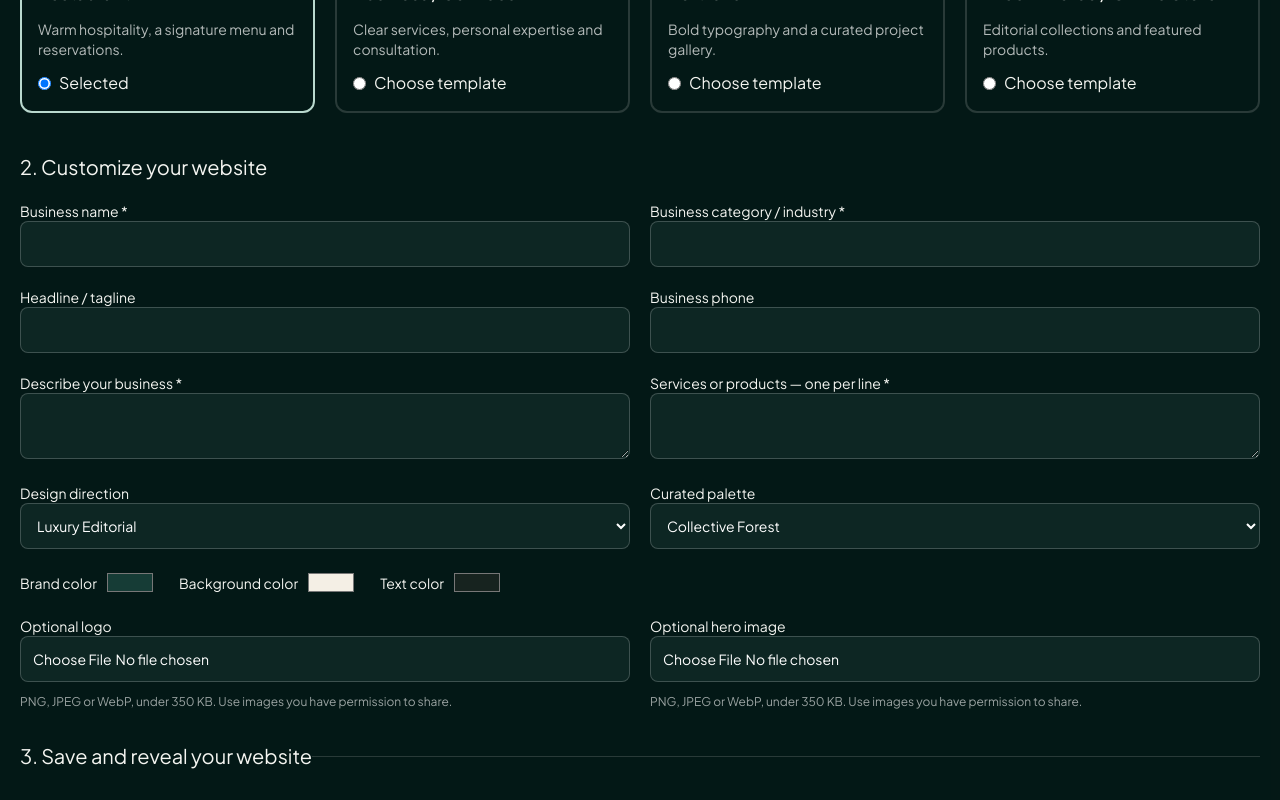
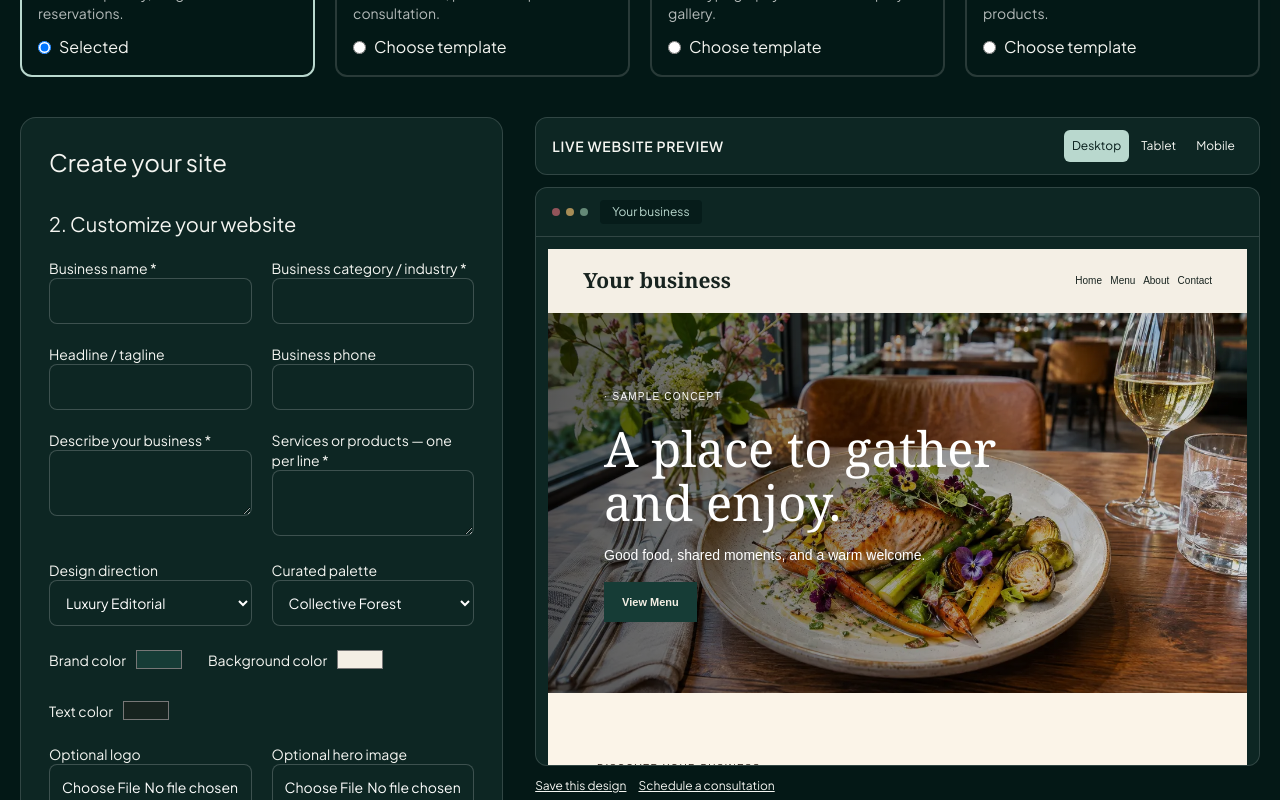
Before and after one commit to ivapbj/The-Ivana-Collective-Website, a React (Vite) app: page / in a window 1280 px wide. Shown: the part 1420-2220 px from the top of the page. Built offline with nearby package versions, Linux system fonts and the light colour scheme.

Commit message:
Show live website edits beside the generator form

```diff
--- a/src/components/StylePreviewSection.tsx
+++ b/src/components/StylePreviewSection.tsx
@@ -33,19 +33,22 @@ export default function StylePreviewSection({onScheduleCall}:{onScheduleCall:()=
   if (name === 'colors') paletteEdited.current = true;
   setForm(previous=>({...previous,[name]:value}));
   setSaved(null);
+  setNotice('');
   key.current=crypto.randomUUID();
  };
  function selectTemplate(template: ConceptType) {
   const preserveColors = paletteEdited.current;
   setForm(previous=>({...previous,template,colors:preserveColors ? previous.colors : defaultPalette(template)}));
   setSaved(null);
+  setNotice('');
   key.current=crypto.randomUUID();
  }
  const paletteIndex = palettes.findIndex(([, colors])=>colors.every((color,index)=>color===form.colors[index]));
  useEffect(()=>{
   const params=new URLSearchParams(location.search), id=params.get('preview') || sessionStorage.getItem('website-preview');
   if (!id) return;
-  fetch(`/api/preview-submit?id=${encodeURIComponent(id)}&access=${encodeURIComponent(params.get('access') || '')}`).then(async r=>{if(!r.ok) throw Error('Saved preview access is unavailable or expired.');return r.json();}).then(data=>{paletteEdited.current=true;setSaved(data.config);setForm(data.config);}).catch(e=>setError(e.message));
+  const startingKey=key.current;
+  fetch(`/api/preview-submit?id=${encodeURIComponent(id)}&access=${encodeURIComponent(params.get('access') || '')}`).then(async r=>{if(!r.ok) throw Error('Saved preview access is unavailable or expired.');return r.json();}).then(data=>{if(key.current!==startingKey)return;paletteEdited.current=true;setSaved(data.config);setForm(data.config);}).catch(e=>{if(key.current===startingKey)setError(e.message);});
   if(params.has('access')) {params.delete('access');history.replaceState(null,'',`${location.pathname}?${params}#interactive-preview`);}
  },[]);
  async function upload(file:File|undefined,field:string) {
@@ -55,34 +58,65 @@ export default function StylePreviewSection({onScheduleCall}:{onScheduleCall:()=
  }
  async function submit(e:React.FormEvent){
   e.preventDefault();if(busy)return;setBusy(true);setError('');setNotice('');
-  try {const response=await fetch('/api/preview-submit',{method:'POST',headers:{'Content-Type':'application/json','Idempotency-Key':key.current},body:JSON.stringify(form)});const data=response.headers.get('content-type')?.includes('application/json')?await response.json():{error:'The preview service is temporarily unavailable. Please try again shortly.'};if(!response.ok)throw Error(data.error || 'Unable to save. Please retry.');
-   setSaved(data.config);sessionStorage.setItem('website-preview',data.id);setNotice(data.emailStatus==='accepted'?'Your design is saved. Confirmation emails were accepted for processing.':'Your design is saved. Email confirmation is pending.');
-   document.getElementById('saved-website-preview')?.scrollIntoView({behavior:'smooth'});
+  const submittedKey=key.current;
+  try {const response=await fetch('/api/preview-submit',{method:'POST',headers:{'Content-Type':'application/json','Idempotency-Key':submittedKey},body:JSON.stringify(form)});const data=response.headers.get('content-type')?.includes('application/json')?await response.json():{error:'The preview service is temporarily unavailable. Please try again shortly.'};if(!response.ok)throw Error(data.error || 'Unable to save. Please retry.');
+   sessionStorage.setItem('website-preview',data.id);
+   if (key.current === submittedKey) setSaved(data.config);
+   setNotice(key.current === submittedKey
+    ? 'Your design is saved.'
+    : 'Your submitted design is saved. Save again to keep your latest edits.');
   } catch(e){setError(e instanceof Error?e.message:'Unable to save. Please retry.');}finally{setBusy(false);}
  }
- const input='w-full rounded-lg border border-white/20 bg-[#0d2623] p-3 text-white focus:outline-2 focus:outline-[#b9d8ce]';
+ const input='min-w-0 w-full rounded-lg border border-white/20 bg-[#0d2623] p-3 text-white focus:outline-2 focus:outline-[#b9d8ce]';
  const textField=(name:keyof typeof initial,label:string,required=false,multiline=false)=><label className="block space-y-2" key={name}><span>{label}{required?' *':''}</span>{multiline?<textarea className={input} required={required} maxLength={3000} value={String(form[name])} onChange={e=>update(name,e.target.value)}/>:<input className={input} required={required} maxLength={200} type={name==='email'?'email':'text'} value={String(form[name])} onChange={e=>update(name,e.target.value)}/>}</label>;
- const preview=saved;
+ const preview=form;
  return <section id="interactive-preview" className="bg-[#061c1a] text-[#f4f5f1] px-5 py-20"><div className="max-w-7xl mx-auto space-y-10">
-  <header className="max-w-2xl space-y-4"><p className="uppercase tracking-widest text-[#b9d8ce] text-sm">Your next chapter</p><h2 className="text-4xl md:text-5xl">Imagine your website.</h2><p>Choose a starting point, make it yours, then save your request to reveal your personalized homepage.</p></header>
+  <header className="max-w-2xl space-y-4"><h2 className="text-4xl md:text-5xl">Imagine your website.</h2><p>Choose a template and watch it change as you add your business details. Save your design when you’re ready.</p></header>
   <fieldset><legend className="text-xl mb-5">1. Choose your template</legend><div className="grid sm:grid-cols-2 lg:grid-cols-4 gap-5">{choices.map(c=><label key={c.name} className={`cursor-pointer rounded-xl overflow-hidden border-2 ${form.template===c.name?'border-[#b9d8ce]':'border-white/15'}`}><img src={`/images/concept-${c.image}.webp`} alt={`${c.name} template visual example`} className="w-full aspect-[4/3] object-cover"/><div className="p-4 space-y-3"><h3 className="text-lg">{c.name}</h3><p className="text-sm text-white/70">{c.summary}</p><span className="flex gap-2 items-center"><input type="radio" name="template" checked={form.template===c.name} onChange={()=>selectTemplate(c.name)}/>{form.template===c.name?'Selected':'Choose template'}</span></div></label>)}</div></fieldset>
-  <form onSubmit={submit} className="space-y-8 text-sm">
-   <fieldset className="space-y-5"><legend className="text-xl mb-5">2. Customize your website</legend><div className="grid md:grid-cols-2 gap-5">{textField('businessName','Business name',true)}{textField('industry','Business category / industry',true)}{textField('tagline','Headline / tagline')}{textField('phone','Business phone')}{textField('description','Describe your business',true,true)}{textField('services','Services or products — one per line',true,true)}</div>
+  <div className="grid items-start gap-6 lg:grid-cols-[minmax(0,2fr)_minmax(0,3fr)] lg:gap-8">
+  <form id="website-editor" onSubmit={submit} className="min-w-0 scroll-mt-28 space-y-8 rounded-2xl border border-white/15 bg-[#0d2623] p-5 text-sm sm:p-7">
+   <div className="flex flex-wrap items-center justify-between gap-3"><h3 className="text-2xl">Create your site</h3><a className="underline lg:hidden" href="#saved-website-preview">View live preview</a></div>
+   <fieldset className="min-w-0 space-y-5"><legend className="text-xl mb-5">2. Customize your website</legend><div className="grid md:grid-cols-2 gap-5">{textField('businessName','Business name',true)}{textField('industry','Business category / industry',true)}{textField('tagline','Headline / tagline')}{textField('phone','Business phone')}{textField('description','Describe your business',true,true)}{textField('services','Services or products — one per line',true,true)}</div>
    <div className="grid md:grid-cols-2 gap-5">{form.template !== 'Portfolio' && form.template !== 'Business / Services' && <label className="space-y-2">Design direction<select className={input} value={form.theme} onChange={e=>update('theme',e.target.value)}>{['Luxury Editorial','Clean Modern','Hypercolor Modern','Gen Z Brutalist'].map(t=><option key={t}>{t}</option>)}</select></label>}<label className="space-y-2">Curated palette<select className={input} value={paletteIndex} onChange={e=>update('colors',palettes[Number(e.target.value)][1])}><option value={-1} disabled>Custom colors</option>{palettes.map(([name],index)=><option key={name} value={index}>{name}</option>)}</select></label></div>
    <div className="flex flex-wrap gap-6">{['Brand color','Background color','Text color'].map((label,i)=><label key={label} className="flex items-center gap-2">{label}<input aria-label={label} type="color" value={form.colors[i]} onChange={e=>update('colors',form.colors.map((c,j)=>i===j?e.target.value:c))}/></label>)}</div>
    <div className="grid md:grid-cols-2 gap-5">{['logo','image'].map(field=><label key={field} className="space-y-2 block">Optional {field==='logo'?'logo':'hero image'}<input type="file" className={input} accept="image/png,image/jpeg,image/webp" onChange={e=>upload(e.target.files?.[0],field)}/><span className="text-xs text-white/60">PNG, JPEG or WebP, under 350 KB. Use images you have permission to share.</span></label>)}</div></fieldset>
-   <fieldset className="space-y-5 border-t border-white/15 pt-8"><legend className="text-xl">3. Save and reveal your website</legend><div className="grid md:grid-cols-2 gap-5">{textField('fullName','Full name',true)}{textField('email','Email address',true)}</div>
+   <fieldset id="save-website-design" className="min-w-0 scroll-mt-28 space-y-5 border-t border-white/15 pt-8"><legend className="text-xl">3. Save your design</legend><div className="grid md:grid-cols-2 gap-5">{textField('fullName','Full name',true)}{textField('email','Email address',true)}</div>
     <label className="flex gap-3 items-start"><input type="checkbox" required checked={form.contactConsent} onChange={e=>update('contactConsent',e.target.checked)}/><span>I agree that The Ivana Collective may save my information and design selections and contact me about this website request. *</span></label>
     <label className="flex gap-3 items-start"><input type="checkbox" checked={form.marketingConsent} onChange={e=>update('marketingConsent',e.target.checked)}/><span>Optional: send me marketing emails. I can unsubscribe at any time.</span></label>
     <label className="hidden" aria-hidden="true">Leave blank<input tabIndex={-1} autoComplete="off" value={form.botField} onChange={e=>update('botField',e.target.value)}/></label>
     <p className="text-white/60 text-xs">We use these details to review and respond to your request. Your preview is accessible in this browser for 24 hours. For questions or deletion requests, contact info@theivanacollective.com.</p>
     {error&&<p role="alert" className="text-red-300">{error}</p>}{notice&&<p role="status">{notice}</p>}
-    <button disabled={busy} className="rounded-lg bg-[#b9d8ce] text-[#061c1a] px-6 py-4 font-semibold disabled:opacity-60">{busy?'Saving your design…':'Save & reveal my website'}</button>
+    <button disabled={busy} className="rounded-lg bg-[#b9d8ce] text-[#061c1a] px-6 py-4 font-semibold disabled:opacity-60">{busy?'Saving your design…':'Save my design'}</button>
    </fieldset>
   </form>
-  <div id="saved-website-preview" className="space-y-4"><div className="flex flex-wrap gap-3 items-center justify-between"><h3 className="text-xl">Your saved homepage</h3><div className="flex gap-3">{[['Desktop','100%'],['Tablet','768px'],['Mobile','375px']].map(([label,value])=><button key={label} className="border border-white/30 rounded px-3 py-2" onClick={()=>setWidth(value)}>{label}</button>)}</div></div>
-   {preview?<div className="mx-auto max-w-full overflow-hidden rounded-xl" style={{width,'--preview-primary':preview.colors[0],'--preview-background':preview.colors[1],'--preview-text':preview.colors[2],'--preview-surface':preview.colors[1],'--preview-font-heading':preview.theme==='Luxury Editorial'?'Georgia, serif':'Arial, sans-serif','--preview-font-body':'Arial, sans-serif'} as React.CSSProperties}><HomepageConcept type={preview.template} name={preview.businessName} tagline={preview.tagline} industry={preview.industry} email={preview.email} phone={preview.phone} logo={preview.logo} compact={width==='375px'} description={preview.description} services={preview.services} image={preview.image}/></div>:<div className="border border-white/20 rounded-xl p-12 text-center">Your complete personalized preview unlocks after your request is securely saved.</div>}
-   {preview&&<><p className="text-xs text-white/60">Website concept only. Example navigation and shopping controls are visual demonstrations.</p><button onClick={onScheduleCall} className="underline">Schedule a consultation</button></>}
+  <aside id="saved-website-preview" aria-label="Website preview" className="min-w-0 scroll-mt-28 space-y-3 lg:sticky lg:top-24">
+   <div className="flex flex-wrap items-center justify-between gap-3 rounded-xl border border-white/15 bg-[#0d2623] px-4 py-3">
+    <h3 className="text-sm font-semibold uppercase tracking-wider">Live website preview</h3>
+    <div className="flex flex-wrap gap-1" role="group" aria-label="Preview width">
+     {[['Desktop','100%'],['Tablet','768px'],['Mobile','375px']].map(([label,value])=>(
+      <button key={label} type="button" aria-pressed={width===value} className={`rounded-md px-2 py-2 text-xs ${width===value?'bg-[#b9d8ce] text-[#061c1a]':'hover:bg-white/10'}`} onClick={()=>setWidth(value)}>{label}</button>
+     ))}
+    </div>
+   </div>
+   <div className="overflow-hidden rounded-xl border border-white/15 bg-[#0d2623]">
+    <div className="flex items-center gap-3 border-b border-white/15 px-4 py-3">
+     <span className="flex gap-1.5" aria-hidden="true"><span className="size-2 rounded-full bg-[#92545a]" /><span className="size-2 rounded-full bg-[#a78c56]" /><span className="size-2 rounded-full bg-[#648977]" /></span>
+     <span className="min-w-0 truncate rounded bg-[#061c1a] px-3 py-1 text-xs text-[#b9d8ce]">{preview.businessName.trim() || 'Your business'}</span>
+    </div>
+    <div tabIndex={0} aria-label="Scrollable homepage preview" className="max-h-[65vh] min-h-0 overflow-auto p-2 focus-visible:outline-2 focus-visible:outline-[#b9d8ce] sm:p-3 lg:max-h-[calc(100dvh-17rem)]">
+     <div className="mx-auto max-w-full overflow-hidden" style={{width,'--preview-primary':preview.colors[0],'--preview-background':preview.colors[1],'--preview-text':preview.colors[2],'--preview-surface':preview.colors[1],'--preview-font-heading':preview.theme==='Luxury Editorial'?'Georgia, serif':'Arial, sans-serif','--preview-font-body':'Arial, sans-serif'} as React.CSSProperties}>
+      <HomepageConcept type={preview.template} name={preview.businessName} tagline={preview.tagline} industry={preview.industry} email={saved?.email || ''} phone={preview.phone} logo={preview.logo} compact={width==='375px'} description={preview.description} services={preview.services} image={preview.image}/>
+     </div>
+    </div>
+   </div>
+   <div className="flex flex-wrap items-center justify-between gap-3 text-xs">
+    <a className="underline lg:hidden" href="#website-editor">Back to editing</a>
+    <div className="flex flex-wrap gap-3">
+     <a className="underline" href="#save-website-design">{saved ? 'Update saved design' : 'Save this design'}</a>
+     <button type="button" onClick={onScheduleCall} className="underline">Schedule a consultation</button>
+    </div>
+   </div>
+  </aside>
   </div>
  </div></section>;
 }
```
